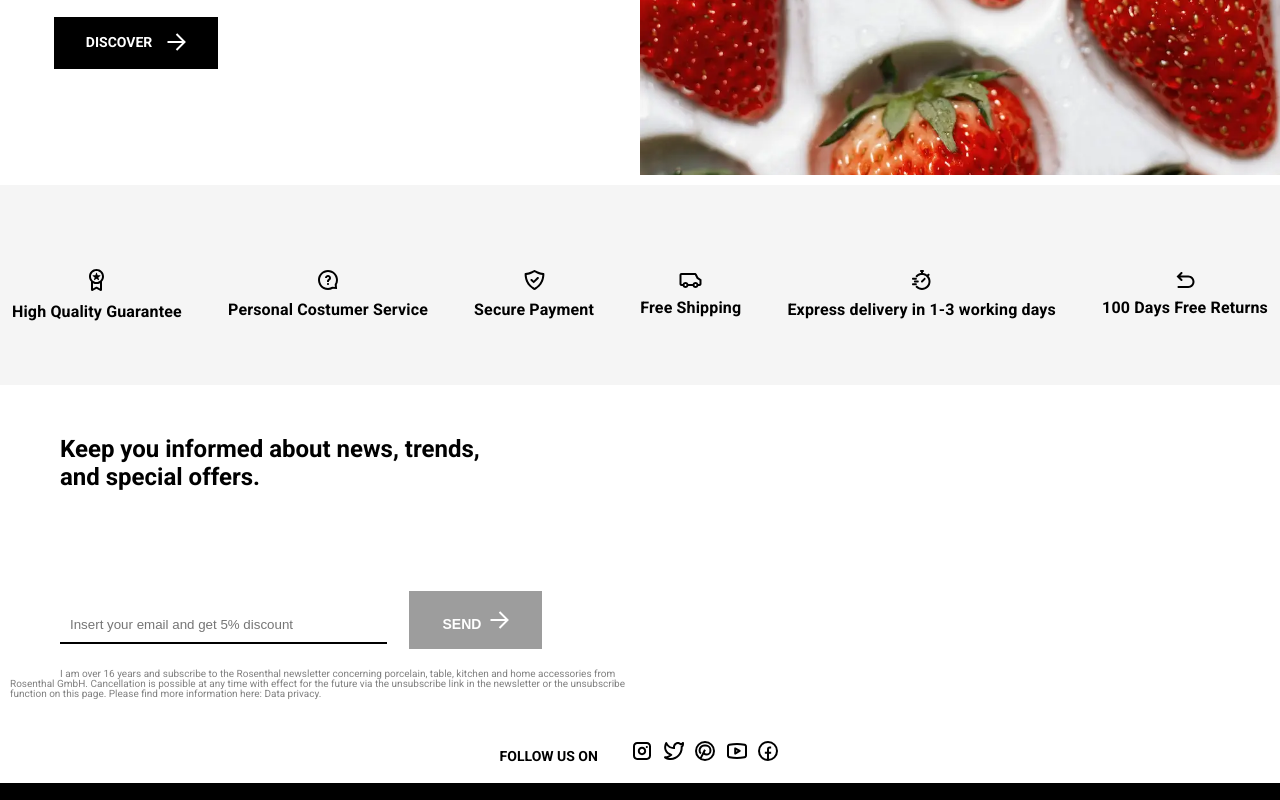
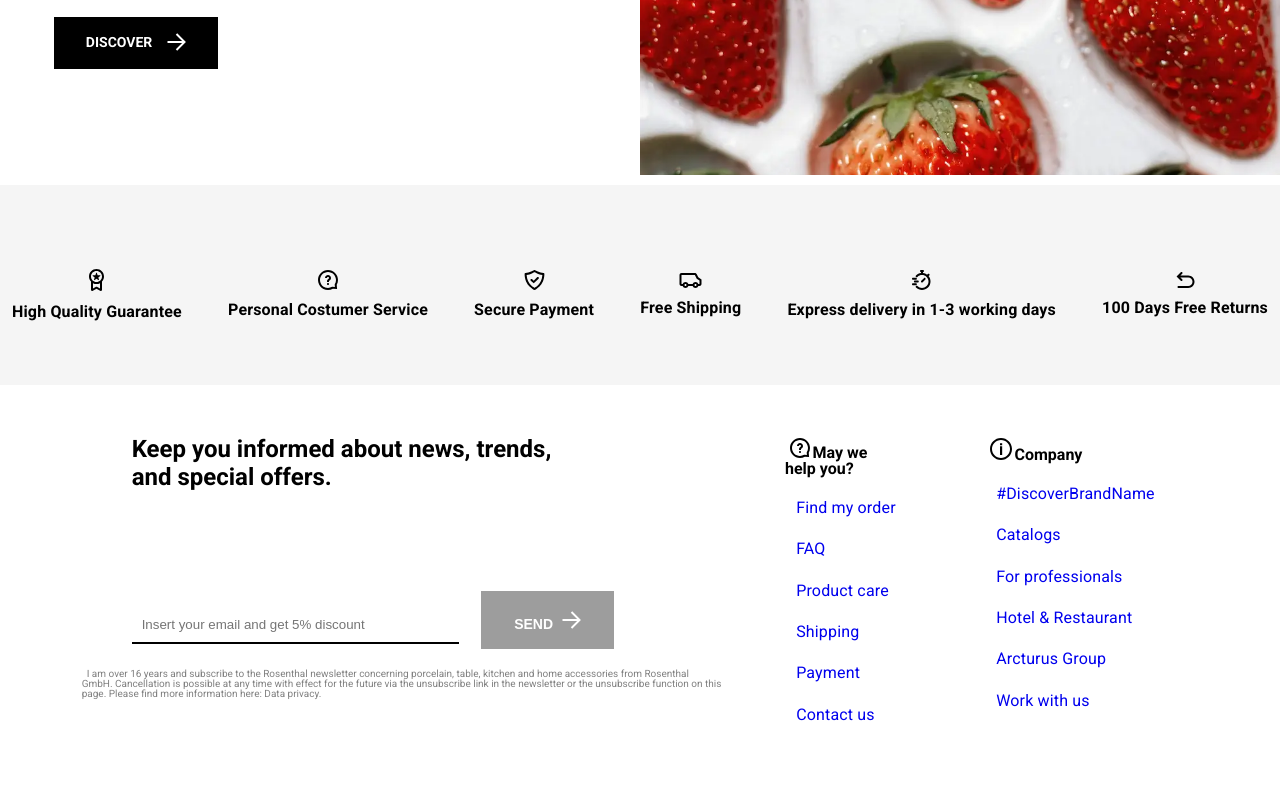
Before and after one commit to Camilla-Barb/project_work, a plain HTML site: page index.html in a window 1280 px wide. Shown: the part 2000-2800 px from the top of the page. Drawn offline with Linux system fonts and the light colour scheme.

Commit message:
Concluso sito display e mobile

```diff
--- a/index.html
+++ b/index.html
@@ -176,7 +176,7 @@
 
 <!-----------------------------FOOTER-------------------------------------------->
 <footer>
-
+<div class="footer-grid">
 <form method="post" action="">
   <p class="bold-text">Keep you informed about news, trends, and special offers.</p>
   <label for="email">
@@ -200,24 +200,55 @@
 </form>
 
 
+<div class="footer_column_list">
+  <div class="col-1">
+  <svg width="20" height="20" viewBox="0 0 20 20" fill="none" xmlns="http://www.w3.org/2000/svg">
+    <path fill-rule="evenodd" clip-rule="evenodd" d="M10 20C11.7246 20 13.387 19.562 14.8595 18.7418L19.0947 19.0947L18.7418 14.8595C19.562 13.387 20 11.7246 20 10C20 4.47715 15.5228 0 10 0C4.47715 0 0 4.47715 0 10C0 15.5228 4.47715 20 10 20ZM14.115 16.8621L14.3916 16.6958L16.9053 16.9053L16.6958 14.3916L16.8621 14.115C17.603 12.8824 18 11.4715 18 10C18 5.58172 14.4183 2 10 2C5.58172 2 2 5.58172 2 10C2 14.4183 5.58172 18 10 18C11.4715 18 12.8824 17.603 14.115 16.8621ZM10.0003 14.998C10.5528 14.998 11.0007 14.5503 11.0007 13.998C11.0007 13.4458 10.5528 12.998 10.0003 12.998C9.44786 12.998 9 13.4458 9 13.998C9 14.5503 9.44786 14.998 10.0003 14.998ZM9 12H11V11C11 11.0024 11.0047 10.9972 11.0154 10.9854C11.0417 10.9565 11.1039 10.888 11.2205 10.7955C11.3207 10.716 11.3517 10.6954 11.6048 10.535C12.4661 9.98899 13 9.03956 13 8C13 6.34315 11.6569 5 10 5C8.34315 5 7 6.34315 7 8H9C9 7.44772 9.44772 7 10 7C10.5523 7 11 7.44772 11 8C11 8.34732 10.8225 8.66287 10.534 8.84581C10.2102 9.05108 10.1564 9.08671 9.97749 9.22865C9.38274 9.70048 9 10.2627 9 11V12Z" fill="black"/>
+    </svg>
+    <span>May we help you?</span>
+    <ul>
+      <li><a href="#">Find my order</a></li>
+      <li><a href="#">FAQ</a></li>
+      <li><a href="#">Product care</a></li>
+      <li><a href="#">Shipping</a></li>
+      <li><a href="#">Payment</a></li>
+      <li><a href="#">Contact us</a></li>
+    </ul>
+  </div>
+  <div class="col-2">
+    <svg width="22" height="22" viewBox="0 0 22 22" fill="none" xmlns="http://www.w3.org/2000/svg">
+      <path fill-rule="evenodd" clip-rule="evenodd" d="M11 22C4.92487 22 0 17.0751 0 11C0 4.92487 4.92487 0 11 0C17.0751 0 22 4.92487 22 11C22 17.0751 17.0751 22 11 22ZM10.998 20C15.9686 20 19.998 15.9706 19.998 11C19.998 6.02944 15.9686 2 10.998 2C6.02748 2 1.99805 6.02944 1.99805 11C1.99805 15.9706 6.02748 20 10.998 20ZM12.176 7.16023H10V5.24023H12.176V7.16023ZM12.176 17.0002H10V8.36023H12.176V17.0002Z" fill="black"/>
+      </svg>
+      <span>Company</span>
+      <ul>
+        <li><a href="#">#DiscoverBrandName</a></li>
+        <li><a href="#">Catalogs</a></li>
+        <li><a href="#">For professionals</a></li>
+        <li><a href="#">Hotel & Restaurant</a></li>
+        <li><a href="#">Arcturus Group</a></li>
+        <li><a href="#">Work with us</a></li>
+      </ul>
+</div>
+</div>
 
-<p class="footer-help"><svg width="20" height="20" viewBox="0 0 20 20" fill="none" xmlns="http://www.w3.org/2000/svg">
+<div class="info">
+<a href="#" class="footer-help"><svg width="20" height="20" viewBox="0 0 20 20" fill="none" xmlns="http://www.w3.org/2000/svg">
   <path fill-rule="evenodd" clip-rule="evenodd" d="M10 20C11.7246 20 13.387 19.562 14.8595 18.7418L19.0947 19.0947L18.7418 14.8595C19.562 13.387 20 11.7246 20 10C20 4.47715 15.5228 0 10 0C4.47715 0 0 4.47715 0 10C0 15.5228 4.47715 20 10 20ZM14.115 16.8621L14.3916 16.6958L16.9053 16.9053L16.6958 14.3916L16.8621 14.115C17.603 12.8824 18 11.4715 18 10C18 5.58172 14.4183 2 10 2C5.58172 2 2 5.58172 2 10C2 14.4183 5.58172 18 10 18C11.4715 18 12.8824 17.603 14.115 16.8621ZM10.0003 14.998C10.5528 14.998 11.0007 14.5503 11.0007 13.998C11.0007 13.4458 10.5528 12.998 10.0003 12.998C9.44786 12.998 9 13.4458 9 13.998C9 14.5503 9.44786 14.998 10.0003 14.998ZM9 12H11V11C11 11.0024 11.0047 10.9972 11.0154 10.9854C11.0417 10.9565 11.1039 10.888 11.2205 10.7955C11.3207 10.716 11.3517 10.6954 11.6048 10.535C12.4661 9.98899 13 9.03956 13 8C13 6.34315 11.6569 5 10 5C8.34315 5 7 6.34315 7 8H9C9 7.44772 9.44772 7 10 7C10.5523 7 11 7.44772 11 8C11 8.34732 10.8225 8.66287 10.534 8.84581C10.2102 9.05108 10.1564 9.08671 9.97749 9.22865C9.38274 9.70048 9 10.2627 9 11V12Z" fill="black"/>
   </svg>
   May we help you?<svg width="24" height="24" viewBox="0 0 24 24" fill="none" xmlns="http://www.w3.org/2000/svg">
     <path fill-rule="evenodd" clip-rule="evenodd" d="M13 11H22V13H13V22H11V13H2V11H11V2H13V11Z" fill="black"/>
     </svg>
-</p>
+  </a>
 
-<p class="company"><svg width="20" height="20" viewBox="0 0 20 20" fill="none" xmlns="http://www.w3.org/2000/svg">
-  <path fill-rule="evenodd" clip-rule="evenodd" d="M10 20C11.7246 20 13.387 19.562 14.8595 18.7418L19.0947 19.0947L18.7418 14.8595C19.562 13.387 20 11.7246 20 10C20 4.47715 15.5228 0 10 0C4.47715 0 0 4.47715 0 10C0 15.5228 4.47715 20 10 20ZM14.115 16.8621L14.3916 16.6958L16.9053 16.9053L16.6958 14.3916L16.8621 14.115C17.603 12.8824 18 11.4715 18 10C18 5.58172 14.4183 2 10 2C5.58172 2 2 5.58172 2 10C2 14.4183 5.58172 18 10 18C11.4715 18 12.8824 17.603 14.115 16.8621ZM10.0003 14.998C10.5528 14.998 11.0007 14.5503 11.0007 13.998C11.0007 13.4458 10.5528 12.998 10.0003 12.998C9.44786 12.998 9 13.4458 9 13.998C9 14.5503 9.44786 14.998 10.0003 14.998ZM9 12H11V11C11 11.0024 11.0047 10.9972 11.0154 10.9854C11.0417 10.9565 11.1039 10.888 11.2205 10.7955C11.3207 10.716 11.3517 10.6954 11.6048 10.535C12.4661 9.98899 13 9.03956 13 8C13 6.34315 11.6569 5 10 5C8.34315 5 7 6.34315 7 8H9C9 7.44772 9.44772 7 10 7C10.5523 7 11 7.44772 11 8C11 8.34732 10.8225 8.66287 10.534 8.84581C10.2102 9.05108 10.1564 9.08671 9.97749 9.22865C9.38274 9.70048 9 10.2627 9 11V12Z" fill="black"/>
+<a href="#" class="company"><svg width="22" height="22" viewBox="0 0 22 22" fill="none" xmlns="http://www.w3.org/2000/svg">
+  <path fill-rule="evenodd" clip-rule="evenodd" d="M11 22C4.92487 22 0 17.0751 0 11C0 4.92487 4.92487 0 11 0C17.0751 0 22 4.92487 22 11C22 17.0751 17.0751 22 11 22ZM10.998 20C15.9686 20 19.998 15.9706 19.998 11C19.998 6.02944 15.9686 2 10.998 2C6.02748 2 1.99805 6.02944 1.99805 11C1.99805 15.9706 6.02748 20 10.998 20ZM12.176 7.16023H10V5.24023H12.176V7.16023ZM12.176 17.0002H10V8.36023H12.176V17.0002Z" fill="black"/>
   </svg>
-  May we help you?<svg width="24" height="24" viewBox="0 0 24 24" fill="none" xmlns="http://www.w3.org/2000/svg">
+  Company<svg width="24" height="24" viewBox="0 0 24 24" fill="none" xmlns="http://www.w3.org/2000/svg">
     <path fill-rule="evenodd" clip-rule="evenodd" d="M13 11H22V13H13V22H11V13H2V11H11V2H13V11Z" fill="black"/>
     </svg>
-</p>
-
-
+  </a>
+</div>
+</div>
 
 
 <div class="social">
--- a/stylesheets/style.css
+++ b/stylesheets/style.css
@@ -51,7 +51,6 @@ p small{
 
 .banner{
 position: relative;
-width: 100%;
 background-color: #000;
 text-align: center;
 height: 32px;
@@ -96,8 +95,7 @@ display: none;
 
 .header-menu{
 background-color: #fff;
-width: 100%;
-max-height: 132px;
+/*max-height: 8.25%;*/
 display: flex;
 align-items: center;
 justify-content: space-between;
@@ -266,6 +264,10 @@ li svg{
 
 /****************************FORM FOOTER***********************************/
 
+.footer_column_list{
+    display: none;
+}
+
 form .bold-text{
     width: 87.4666667%;
     padding: 50px;
@@ -315,8 +317,13 @@ footer svg{
 
  form p small{
 
-    padding: 50px;
+    padding: 5px;
     color: gray;
+}
+
+
+.info a{
+    color: black;
 }
 
 .footer-help{
@@ -335,6 +342,7 @@ footer svg{
     background-color: #F5F5F5;
 
 }
+
 
 .social p{
     padding: 50px 0 20px 0;
@@ -383,12 +391,14 @@ footer svg{
 
 
 /****************************MEDIAQUERY*************************************************/
-/**DISPLAY LARGE PC (Da 992 IN POI)***/
-@media only screen and (min-width:992px) {
+/**DISPLAY LARGE PC (Da 1024 IN POI)***/
+@media only screen and (min-width:1024px) {
+
+
 
 /*******************NAV*****************/
 
-li svg{
+ nav li svg{
 display: none;
 }
 
@@ -396,7 +406,7 @@ display: none;
 display: inline;
 }
 
-li a{
+nav li a{
 color: #000;
 font-size: 1.8rem;
 line-height: 21.09px;
@@ -442,10 +452,10 @@ margin-left: 20px;
         padding-top: 4%;
     }
 
-     .media-testo--reverse .media {
+    .media-testo--reverse .media {
         grid-column: 2 / 3;
         grid-row: 1 / 2;
-  }
+    }
 
 .testo {
 	padding: 8.412197686645636%;
@@ -454,10 +464,20 @@ margin-left: 20px;
 
 
 /**********FOOTER***********/
+.footer-grid{
+    display: flex;
+    flex-wrap: nowrap;
+    align-items: stretch;
+    justify-content: space-around;
+
+}
 
 form{
     text-align: left;
-    margin: 0 50% 0 10px;
+    margin-left: 50px;
+    width: 50%;
+    height: 458px;
+
 }
 
 form label{
@@ -484,4 +504,49 @@ form input{
     padding: 20px 0px 0 2px;
 }
 
+.footer_column_list{
+    width: 31.25%;
+    padding-top: 50px;
+    display:flex;
+    gap: 25%;
 }
+
+.footer_column_list .col-1{
+    width:25%;
+    height: 458px;
+}
+
+.footer_column_list .col-2{
+    width: 25%;
+    height: 458px;
+}
+
+.footer_column_list ul{
+    width: 224px;
+    font-size: 1.6rem;
+    letter-spacing: 0.01em;
+    padding-top: 10%;
+}
+
+.footer_column_list li{
+    list-style-type: none;
+    color: #000;
+    line-height: 1.9rem;
+    padding: 5%;
+
+}
+
+.footer_column_list span{
+    font-size: 1.6rem;
+    font-weight: bold;
+
+}
+
+
+.copyright{
+    display: flex;
+    flex-direction: row;
+    gap: 5%;
+}
+
+}
```
Also changed, not shown: icon/info.svg (added), img/strawberries3.webp (added).
